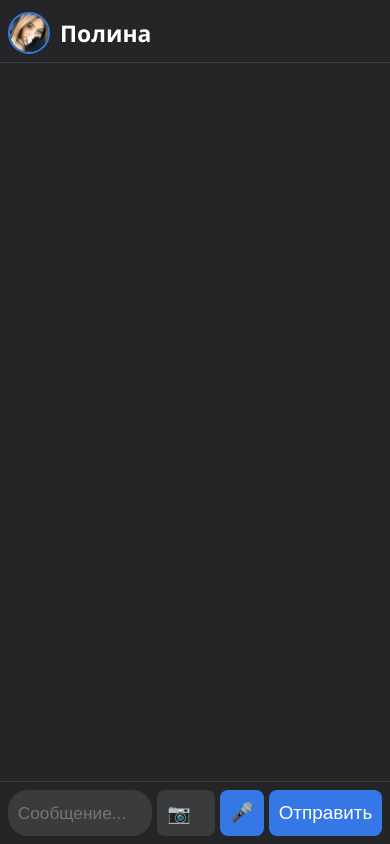
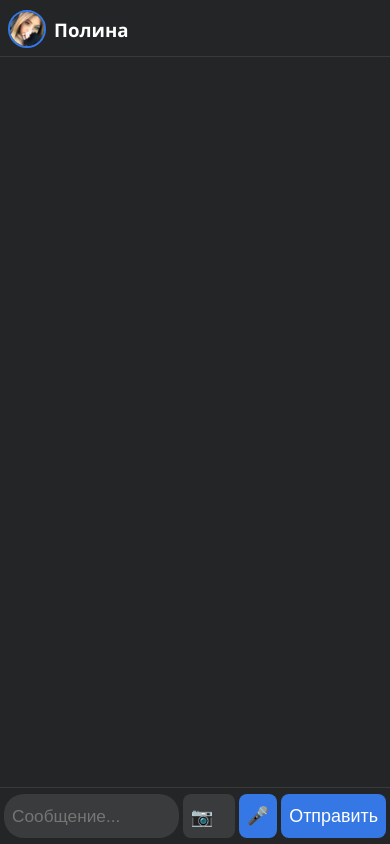
Before and after one commit to derevo93/ChatDenis, a plain HTML site: page index.html in a window 390 px wide. Drawn offline with Linux system fonts and the light colour scheme; no server answers.

Commit message:
Update index.html

```diff
--- a/index.html
+++ b/index.html
@@ -168,48 +168,58 @@
                 overflow: hidden;
             }
             .chat-container {
-                max-width: 100vw;
+                max-width: none;
                 min-width: 100vw;
+                width: 100vw;
                 margin: 0;
                 border-radius: 0;
                 min-height: 100vh;
                 height: 100vh;
                 box-shadow: none;
+                background: #242526;
             }
             .header {
-                padding: 12px 8px 8px 8px;
-                font-size: 1.1em;
+                padding: 10px 8px 8px 8px;
+                font-size: 1.08em;
+                border-radius: 0;
+                box-shadow: none;
             }
             .avatar {
-                width: 38px; height: 38px;
-                margin-right: 10px;
+                width: 34px; height: 34px;
+                margin-right: 8px;
+            }
+            .name {
+                font-size: 1.08em;
             }
             .messages {
-                padding: 10px 2vw 70px 2vw;
+                padding: 8px 4px 70px 4px;
                 font-size: 1.08em;
                 min-height: 0;
                 max-height: none;
+                border-radius: 0;
             }
             .msg .bubble {
                 font-size: 1.08em;
-                padding: 12px 12px;
-                max-width: 90vw;
+                padding: 10px 10px;
+                max-width: 95vw;
+                border-radius: 14px;
             }
             .msg .media {
-                max-width: 90vw;
+                max-width: 95vw;
             }
             .input-area {
-                padding: 8px 2vw 8px 2vw;
-                gap: 5px;
+                padding: 6px 4px 6px 4px;
+                gap: 4px;
+                border-radius: 0;
             }
             .input-area input[type="text"] {
                 font-size: 1.08em;
-                padding: 12px 10px;
+                padding: 10px 8px;
             }
             .input-area label, .input-area button {
-                font-size: 1.18em;
-                padding: 10px 10px;
-                min-width: 38px;
+                font-size: 1.12em;
+                padding: 10px 8px;
+                min-width: 36px;
             }
         }
     </style>
```
